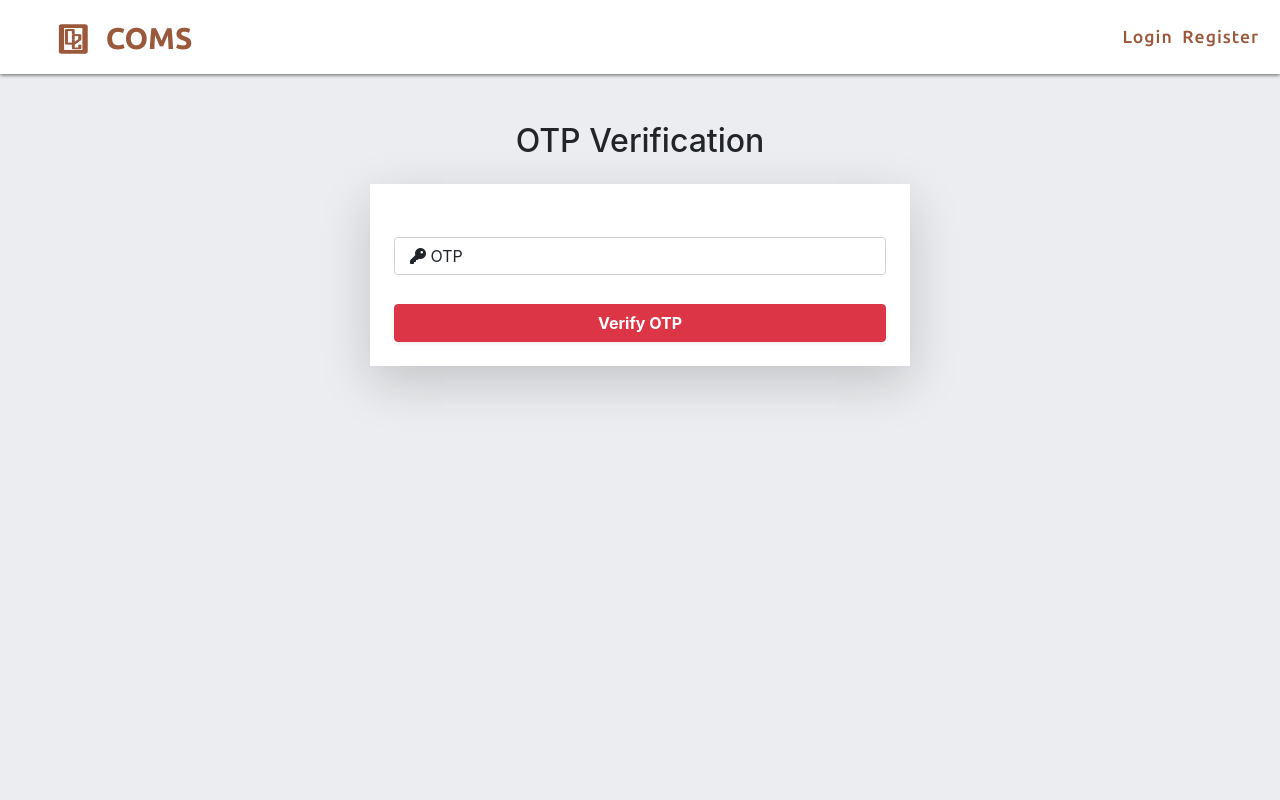
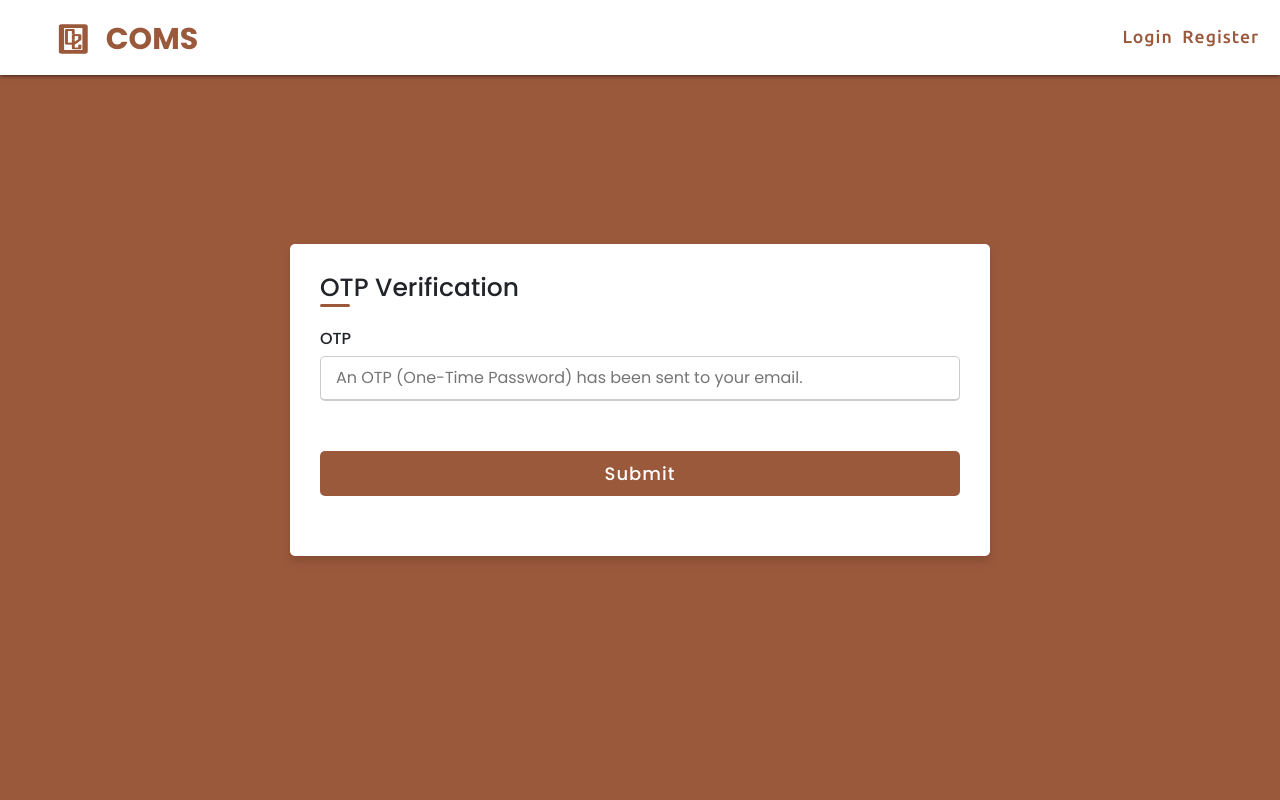
Before and after one commit to joshuabalanza/cjcolab-coms, a PHP site: page /admin/otp_verification.php in a window 1280 px wide. Run offline with PHP 8.4, Linux system fonts and the light colour scheme; some libraries are stand-ins or nearby versions.

Commit message:
otp_verification, copy style from PR#38

```diff
--- a/admin/otp_verification.php
+++ b/admin/otp_verification.php
@@ -32,29 +32,181 @@ if (isset($_POST['verify_otp'])) {
 <!-- HTML -->
 <?php include('includes/nav.php')?>
 
-<section class="otp-form">
+<style>
+    @import url('https://fonts.googleapis.com/css2?family=Poppins:wght@200;300;400;500;600;700&display=swap');
+*{
+  margin: 0;
+  padding: 0;
+  box-sizing: border-box;
+  font-family: 'Poppins',sans-serif;
+}
+body{
+  height: 100vh;
+  display: flex;
+  justify-content: center;
+  align-items: center;
+  padding: 10px;
+  background-color: #9b593c;
+}
+.container{
+  max-width: 700px;
+  width: 100%;
+  background-color: #fff;
+  padding: 25px 30px;
+  border-radius: 5px;
+  box-shadow: 0 5px 10px rgba(0,0,0,0.15);
+}
+.container .title{
+  font-size: 25px;
+  font-weight: 500;
+  position: relative;
+}
+.container .title::before{
+  content: "";
+  position: absolute;
+  left: 0;
+  bottom: 0;
+  height: 3px;
+  width: 30px;
+  border-radius: 5px;
+  background-color: #9b593c;
+}
+.content form .user-details{
+  display: flex;
+  flex-wrap: wrap;
+  justify-content: space-between;
+  margin: 20px 0 12px 0;
+}
+form .user-details .input-box{
+  margin-bottom: 15px;
+  width: 100%;
+}
+form .input-box span.details{
+  display: block;
+  font-weight: 500;
+  margin-bottom: 5px;
+}
+.user-details .input-box input{
+  height: 45px;
+  width: 100%;
+  outline: none;
+  font-size: 16px;
+  border-radius: 5px;
+  padding-left: 15px;
+  border: 1px solid #ccc;
+  border-bottom-width: 2px;
+  transition: all 0.3s ease;
+}
+.user-details .input-box input:focus,
+.user-details .input-box input:valid{
+  border-color: #393E46;
+}
+ form .use-details .use-title{
+  font-size: 20px;
+  font-weight: 500;
+ }
+ form .category{
+   display: flex;
+   width: 80%;
+   margin: 14px 0 ;
+   justify-content: space-between;
+ }
+ form .category label{
+   display: flex;
+   align-items: center;
+   cursor: pointer;
+ }
+ form .category label .dot{
+  height: 18px;
+  width: 18px;
+  border-radius: 50%;
+  margin-right: 10px;
+  background: #d9d9d9;
+  border: 5px solid transparent;
+  transition: all 0.3s ease;
+}
+ #dot-1:checked ~ .category label .one,
+ #dot-2:checked ~ .category label .two,
+ #dot-3:checked ~ .category label .three{
+   background: #393E46;
+   border-color: #d9d9d9;
+ }
+ form input[type="radio"]{
+   display: none;
+ }
+ form .button{
+   height: 45px;
+   margin: 35px 0
+ }
+ form .button input{
+   height: 100%;
+   width: 100%;
+   border-radius: 5px;
+   border: none;
+   color: #fff;
+   font-size: 18px;
+   font-weight: 500;
+   letter-spacing: 1px;
+   cursor: pointer;
+   transition: all 0.3s ease;
+   background-color: #9b593c;
+ }
+ form .button input:hover{
+  /* transform: scale(0.99); */
+  background-color: #c19f90;
+  }
+ @media(max-width: 584px){
+ .container{
+  max-width: 100%;
+}
+form .user-details .input-box{
+    margin-bottom: 15px;
+    width: 100%;
+  }
+  form .category{
+    width: 100%;
+  }
+  .content form .user-details{
+    max-height: 300px;
+    overflow-y: scroll;
+  }
+  .user-details::-webkit-scrollbar{
+    width: 5px;
+  }
+  }
+  @media(max-width: 459px){
+  .container .content .category{
+    flex-direction: column;
+  }
+}
+</style>
+<div class="container">
+    <div class="title">OTP Verification</div>
+    <div class="content">
+        <form action="" method="POST">
+            <p>
+                <?php
+                    if (isset($error_message)) {
+                        echo $error_message;
+                    }
+?>
+            </p>
+            <div class="user-details">
+                <div class="input-box">
+                    <span for="otp" class="details">OTP</span>
+                    <input type="text"
+                           name="otp"
+                           id="otp"
+                           autocomplete="off"
+                           placeholder="An OTP (One-Time Password) has been sent to your email."
+                           required>
+                </div>
+</div>
 
-    <div class="container pt-5">
-        <h2 class="text-center">OTP Verification</h2>
-    <div class="row mt-4 mb-4">
-        <div class="col-md-6 offset-md-3">
-            <form action="" class="shadow-lg p-4" method="POST">
-                <p><?php
-                if (isset($error_message)) {
-                    echo $error_message;
-                }
-?></p>
-                <div class="form-group form">
-                    <input type="text" class="form-control form-input" name="otp" id="otp" autocomplete="off" placeholder="">
-                    <label for="otp" class="form-label">
-                        <i class="fa-solid fa-key"></i>
-                        OTP
-                    </label>
-                </div>
-                <button type="submit" class="btn btn-danger mt-3 btn-block shadow-sm font-weight-bold" name="verify_otp">Verify OTP</button>
-            </form>
-        </div>
+            <div class="button">
+                    <input type="submit" name="verify_otp">
+            </div>
+        </form>
     </div>
 </div>
-</section>
 <?php include('includes/footer.php')?>
```
